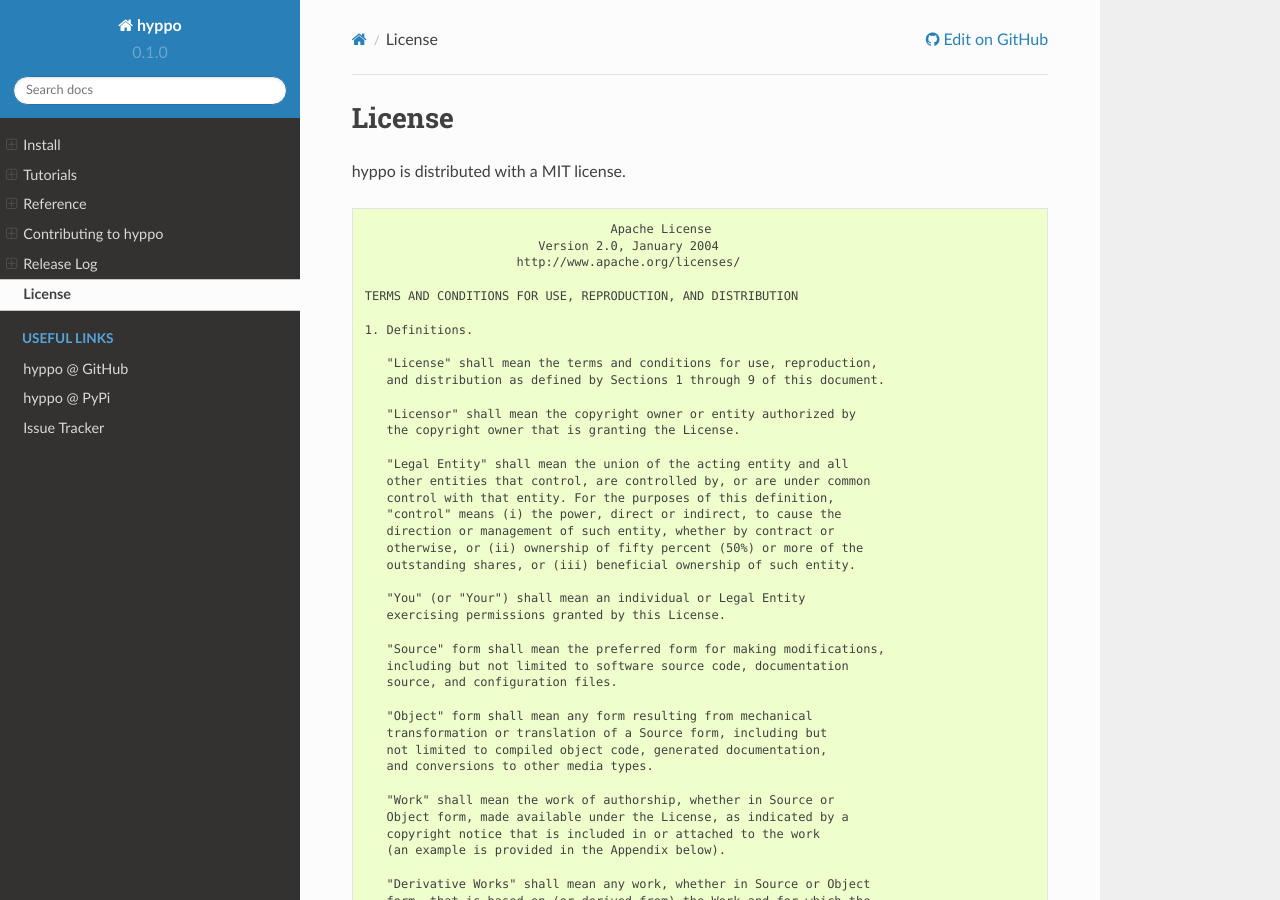
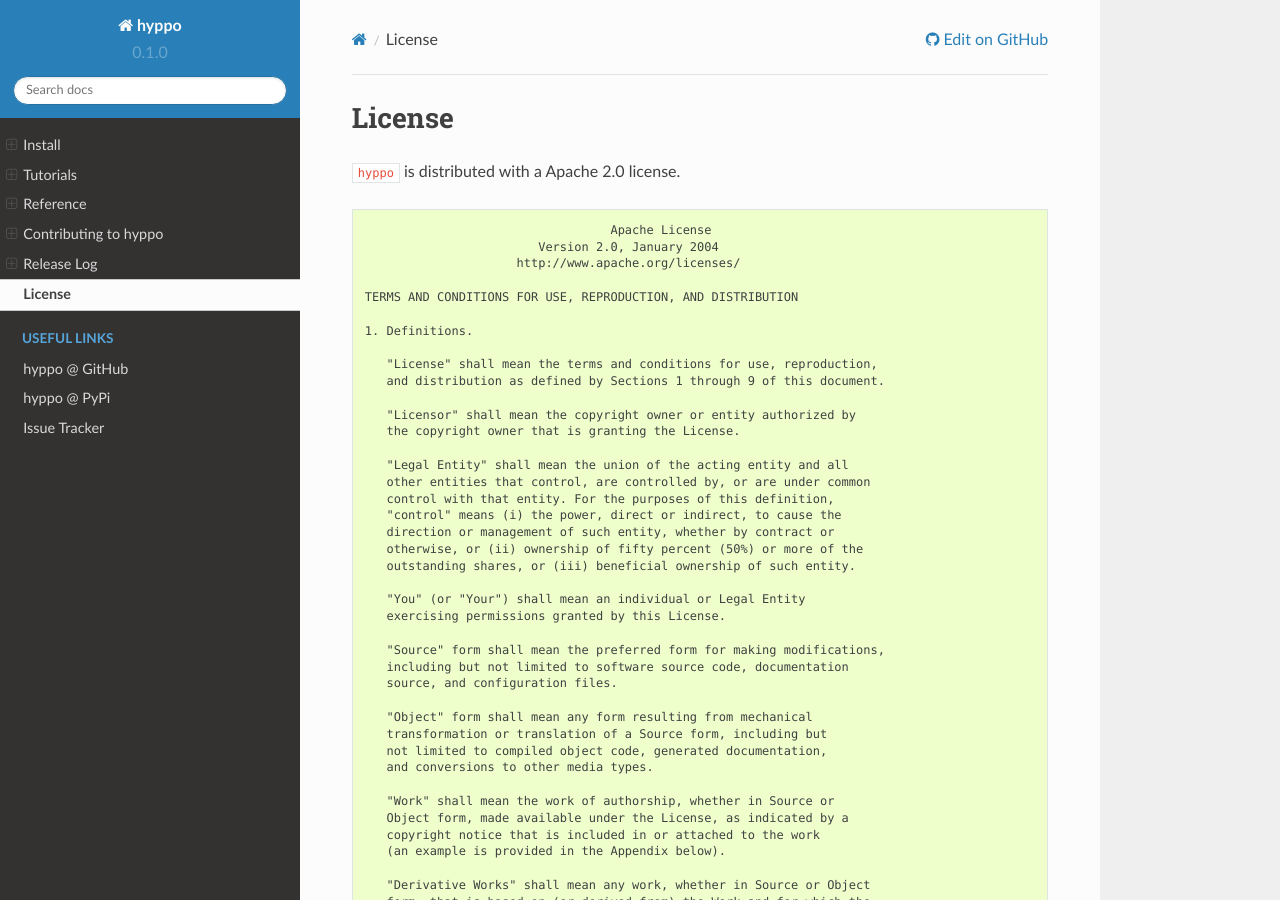
Before and after one commit to neurodata/hyppo, a Sphinx documentation site: the page built from docs/license.rst, in a window 1280 px wide and 900 px high. Built offline with Sphinx 7.4.7 and the Read the Docs theme 2.0.0, drawn with Linux system fonts in a browser that asks for light colours; pages that are not in the unit, such as notebooks, are missing from menus.

Commit message:
Update license.rst

```diff
--- a/docs/license.rst
+++ b/docs/license.rst
@@ -1,6 +1,6 @@
 License
 =======
-hyppo is distributed with a MIT license.
+``hyppo`` is distributed with a Apache 2.0 license.
 
 ::
 
```
